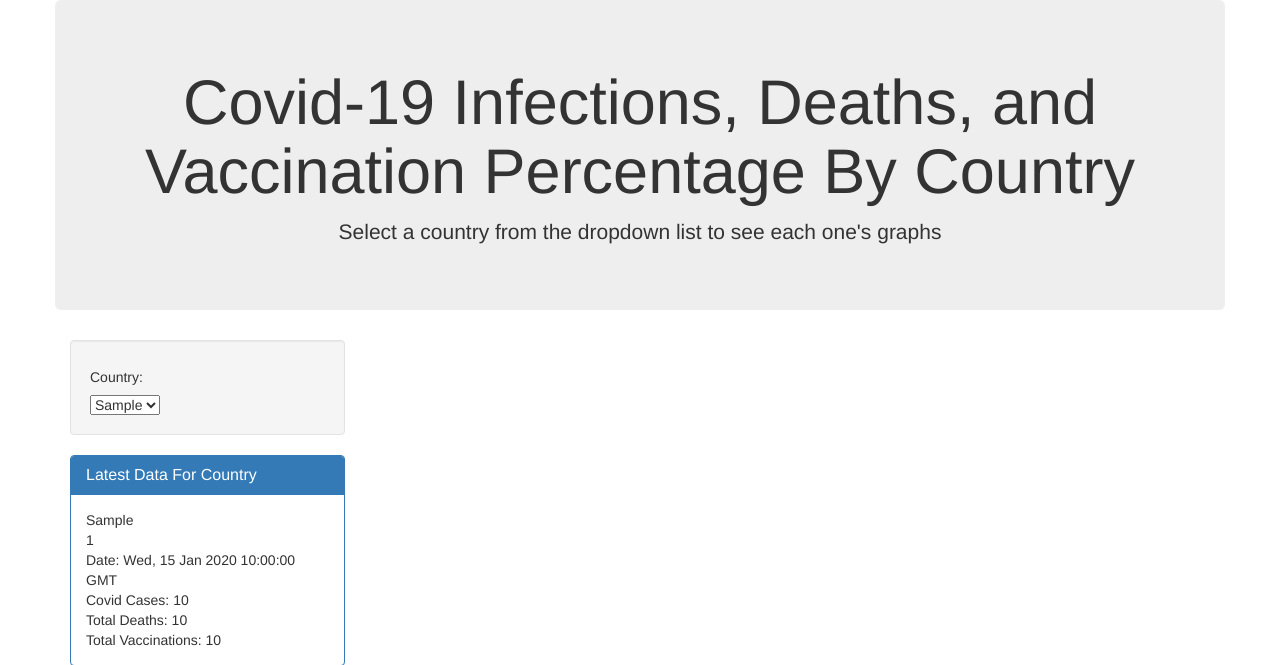
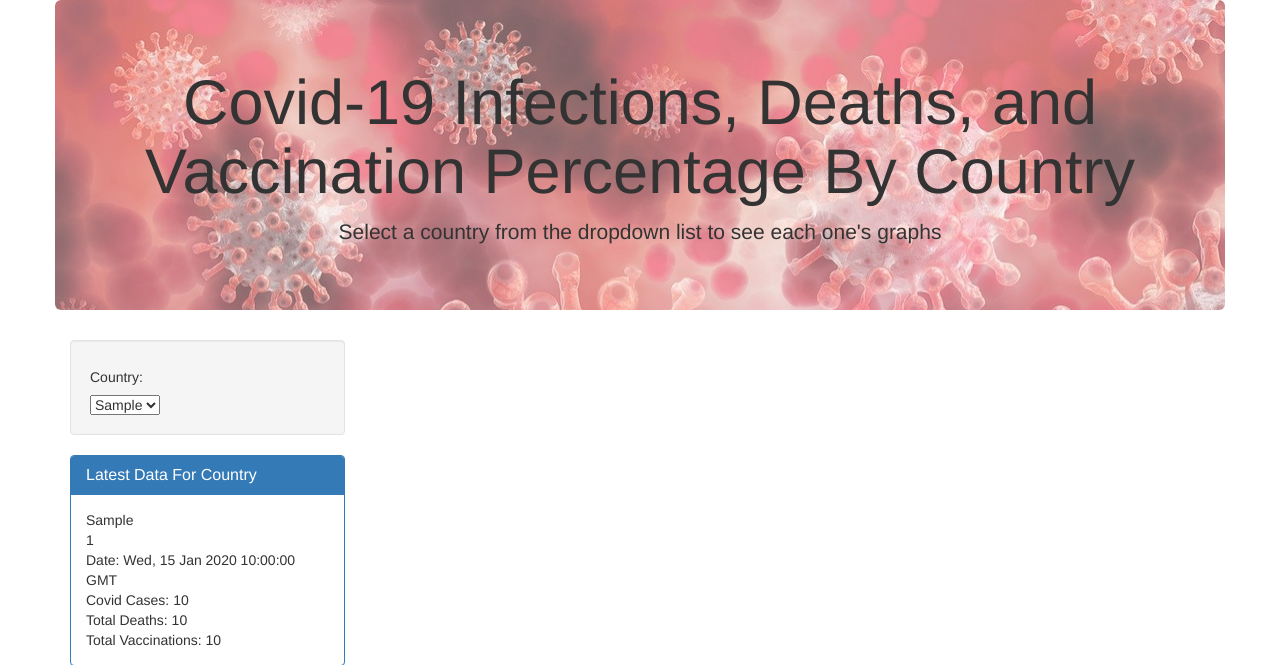
Before and after one commit to nconnel4/bc2021-project2-covid, a Flask app: page / in a window 1280 px wide. Shown: the top 665 px of the page. Run offline with Flask 2, Linux system fonts and the light colour scheme; tables that the repository leaves empty hold one stand-in row (values such as "Sample post"); parts of the project's set-up code (start-up, migrations or seed data) failed here and were passed over; some libraries are stand-ins or nearby versions.

Commit message:
background image

```diff
--- a/covidvaccinationproject/static/css/style.css
+++ b/covidvaccinationproject/static/css/style.css
@@ -5,3 +5,10 @@
 .panel {
     width: 275px
 }
+
+.jumbotron {
+    overflow: hidden;
+    background-image: url("../../images/covid.png");
+    background-color: rgba(255,255,255,0.4);
+    background-blend-mode: lighten;
+}
```
Also changed, not shown: covidvaccinationproject/images/covid.png (added).
